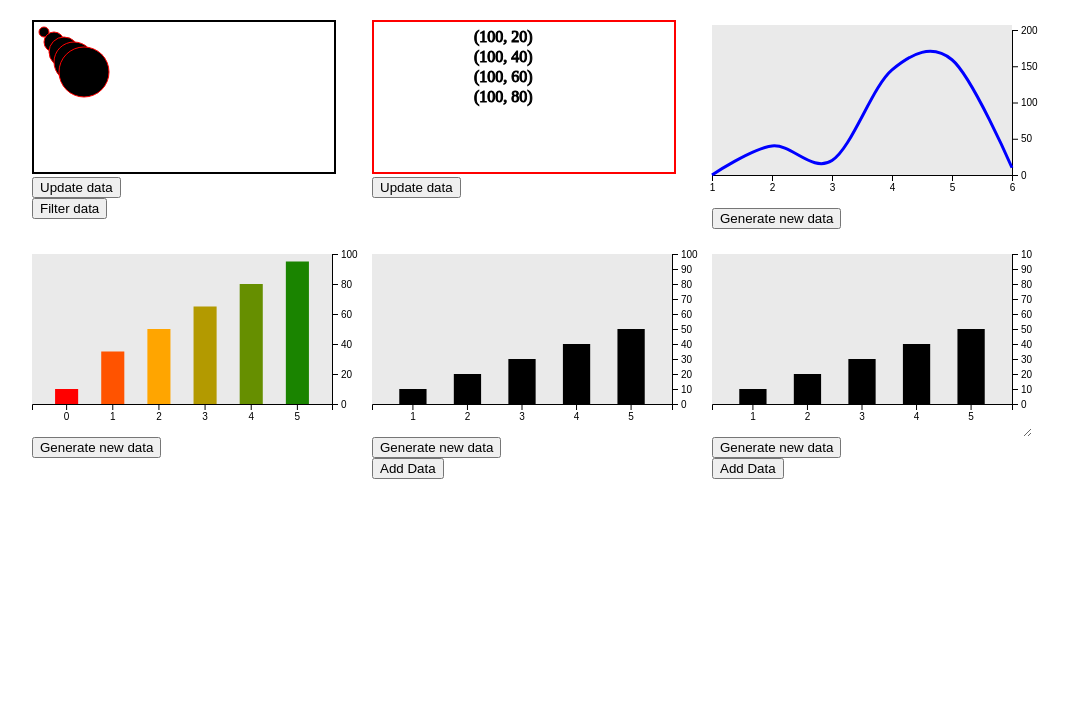
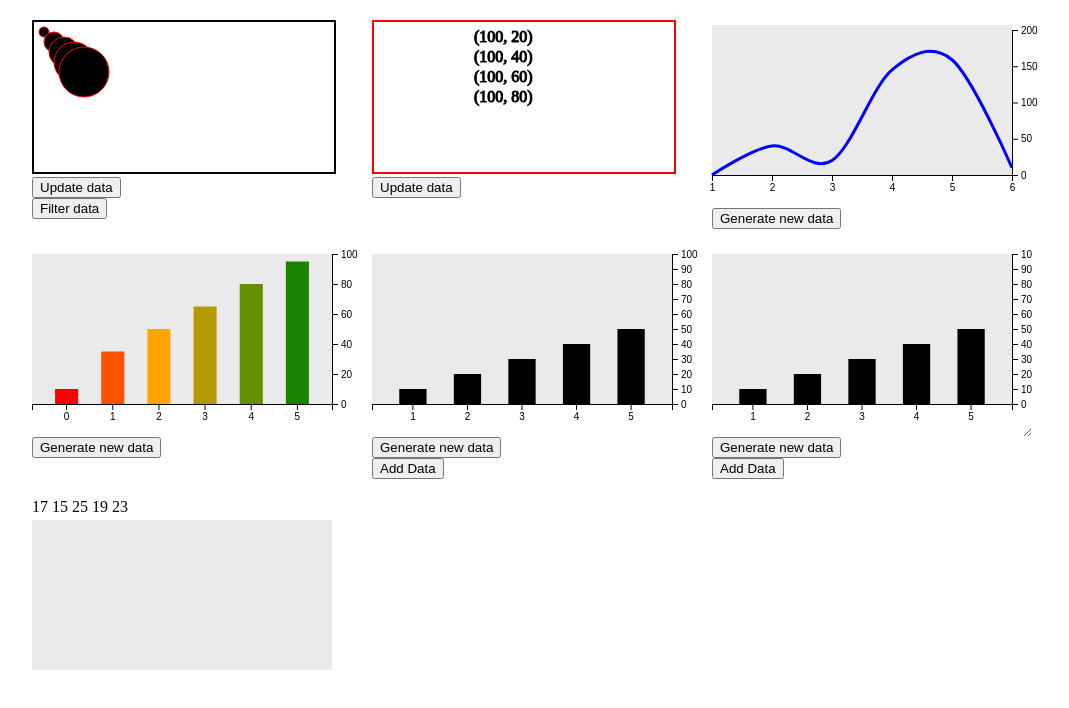
Before and after one commit to nicolasmatthewlee/d3-gallery, a React (Create React App) app: page / in a window 1280 px wide. Shown: the top 708 px of the page, without its empty margins (108-1177 px from the left). Built offline with nearby package versions, Linux system fonts and the light colour scheme.

Commit message:
in racing-bar-chart, implemented update data every 500ms with useEffect and setInterval; set a return value for useEffect to clearInterval on unmount

```diff
--- a/package.json
+++ b/package.json
@@ -7,6 +7,7 @@
     "@testing-library/react": "^13.4.0",
     "@testing-library/user-event": "^13.5.0",
     "d3": "^7.8.1",
+    "dotenv": "^16.0.3",
     "react": "^18.2.0",
     "react-dom": "^18.2.0",
     "react-scripts": "5.0.1",
--- a/src/App.js
+++ b/src/App.js
@@ -6,6 +6,7 @@ import { AxesScalesChart } from "./components/axes-scales-chart";
 import { AnimatedBarChart } from "./components/animated-bar-chart";
 import { InteractiveBarChart } from "./components/interactive-bar-chart";
 import { ResponsiveBarChart } from "./components/responsive-bar-chart";
+import { RacingBarChart } from "./components/racing-bar-chart";
 
 import "./components/styles/app.css";
 
@@ -18,6 +19,7 @@ function App() {
       <AnimatedBarChart />
       <InteractiveBarChart />
       <ResponsiveBarChart />
+      <RacingBarChart />
     </div>
   );
 }
--- /dev/null
+++ b/src/components/racing-bar-chart.js
@@ -0,0 +1,22 @@
+import { useRef, useEffect, useState } from "react";
+
+export const RacingBarChart = () => {
+  const [data, setData] = useState(Array(5).fill(0));
+
+  // update data with setInterval
+  useEffect(() => {
+    const interval = setInterval(() => {
+      setData((data) =>
+        data.map((n) => Math.floor(n + Math.random() * 3 + 1))
+      );
+    }, 500);
+    return () => clearInterval(interval);
+  });
+
+  return (
+    <div>
+      <h1>{data.map((n) => n + " ")}</h1>
+      <svg className="chart"></svg>
+    </div>
+  );
+};
```
Also changed, not shown: src/README.md (added), 2 other files (tests, documents, lock files or other folders).
